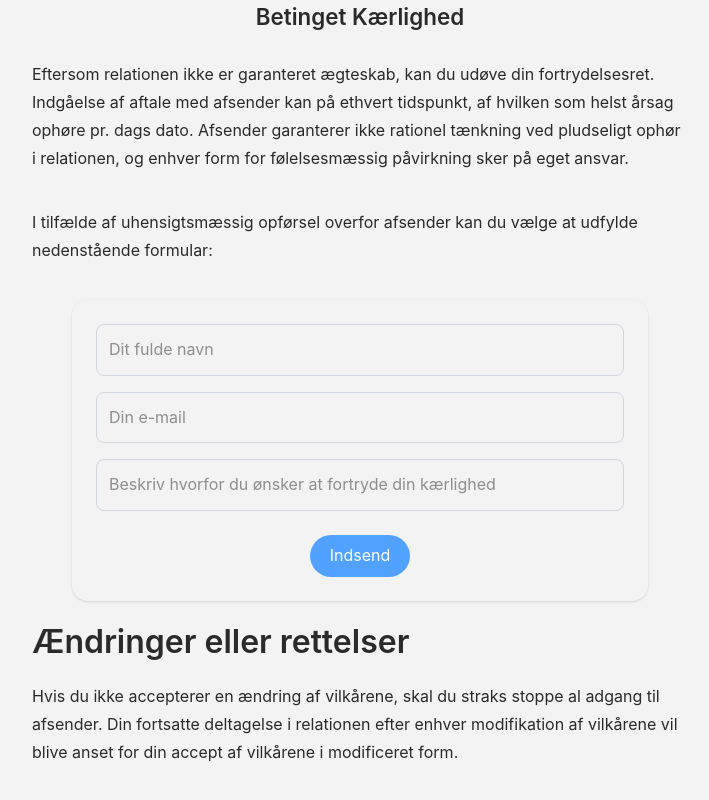
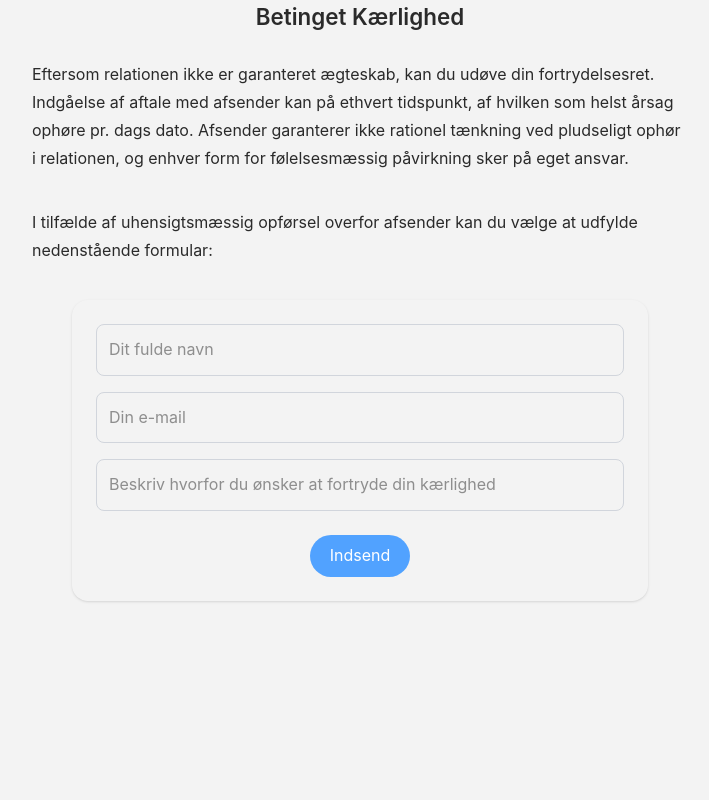
Before and after one commit to nanajulieaugustine/betinget-kaerlighed, a Next.js app: page /fortrydelsesret in a window 1280 px wide. Shown: the part 230-1030 px from the top of the page, without its empty margins (280-989 px from the left). Built offline with nearby package versions, Linux system fonts and the light colour scheme.

Commit message:
ændringer eller rettelser

```diff
--- a/src/app/fortrydelsesret/page.jsx
+++ b/src/app/fortrydelsesret/page.jsx
@@ -21,9 +21,6 @@ const Fortrydelsesret = () => {
 
           buttonText="Indsend"
             />
-            <h2>Ændringer eller rettelser</h2>
-            <p>Hvis du ikke accepterer en ændring af vilkårene, skal du straks stoppe al adgang til afsender. Din fortsatte deltagelse i relationen efter enhver modifikation af vilkårene vil blive anset for din accept af vilkårene i modificeret form.
-            </p>
           </article>
         </section>
       </main>
--- a/src/app/page.js
+++ b/src/app/page.js
@@ -36,6 +36,9 @@ export default function Home() {
               <li className="ol">Du accepterer udtrykkeligt, at din deltagelse eller manglende deltagelse i relationen sker på egen risiko. Afsender leveres “som de er” og “som de er tilgængelige” uden garantier for tilfredsstillende kvalitet og egnethed til et bestemt formål. Afsender garanterer ikke at opfylde krav eller være fri for fejl, og fraskriver sig ethvert ansvar i forbindelse hermed.</li>
               <li className="ol">Relationen kan kun opretholdes med succes ved fuld transparens mellem begge parter. Afsender garanterer dog ikke succes og tilpasninger kan forekomme.</li >
             </ul>
+             <h2>Ændringer eller rettelser</h2>
+            <p>Hvis du ikke accepterer en ændring af vilkårene, skal du straks stoppe al adgang til afsender. Din fortsatte deltagelse i relationen efter enhver modifikation af vilkårene vil blive anset for din accept af vilkårene i modificeret form.
+            </p>
           </article>
         </section>
       </main>
```
